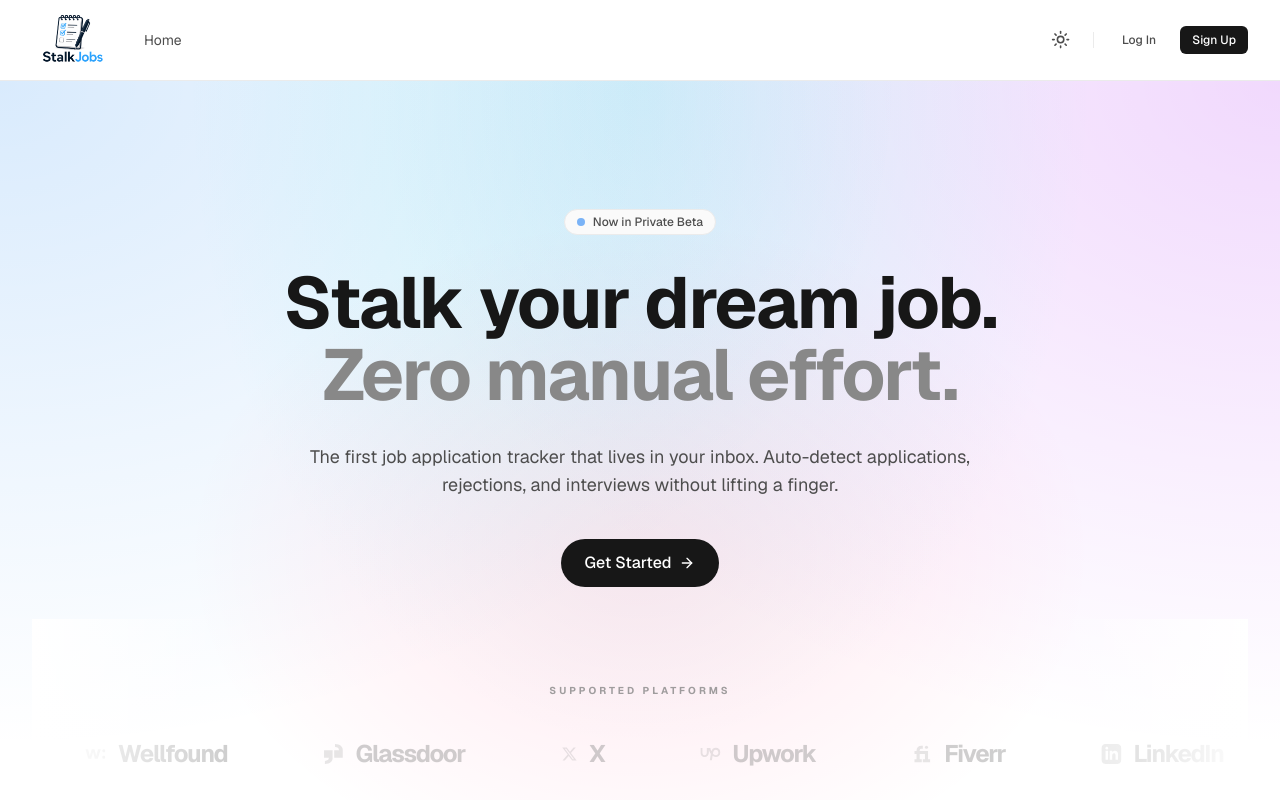
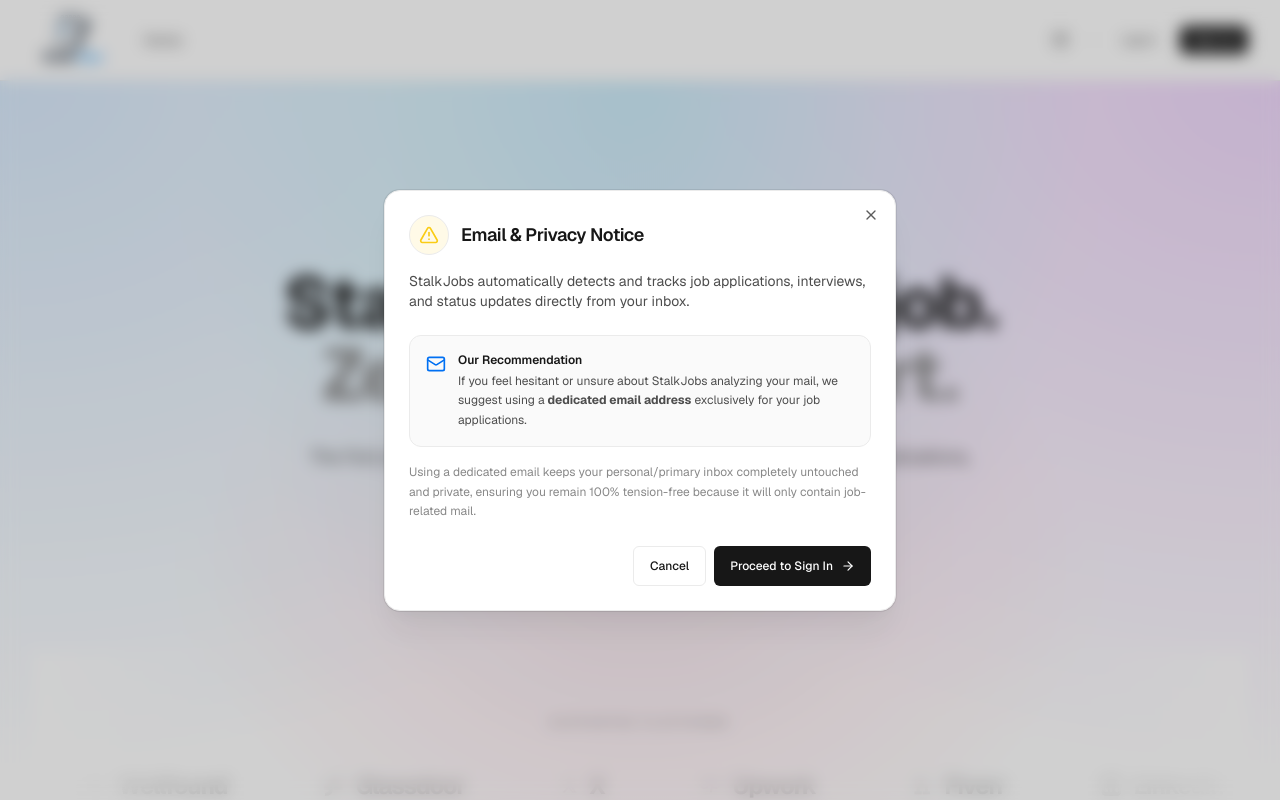
Before and after one commit to Utkarsh-Mauryaa/Stalk-Jobs, a Next.js app: page / in a window 1280 px wide. Both pictures are taken after a click on the button "Log In". Shown: the top 800 px of the page. Built offline with nearby package versions, Linux system fonts and the light colour scheme; no server answers.

Commit message:
add warning regarding selection of email account

```diff
--- /dev/null
+++ b/components/email-warning-dialog.tsx
@@ -0,0 +1,69 @@
+"use client"
+
+import { Dialog, DialogHeader, DialogTitle, DialogDescription, DialogFooter } from "@/components/ui/dialog"
+import { Button } from "@/components/ui/button"
+import { Mail, AlertTriangle, ArrowRight } from "lucide-react"
+import { signIn } from "next-auth/react"
+
+interface EmailWarningDialogProps {
+  open: boolean
+  onOpenChange: (open: boolean) => void
+}
+
+export function EmailWarningDialog({ open, onOpenChange }: EmailWarningDialogProps) {
+  const handleProceed = () => {
+    onOpenChange(false)
+    signIn("google", { callbackUrl: "/dashboard" })
+  }
+
+  return (
+    <Dialog open={open} onOpenChange={onOpenChange}>
+      <DialogHeader>
+        <div className="flex items-center gap-3 mb-2">
+          <div className="flex h-10 w-10 items-center justify-center rounded-full bg-warning/10 border border-warning/20 text-warning shrink-0">
+            <AlertTriangle className="h-5 w-5" />
+          </div>
+          <DialogTitle>Email & Privacy Notice</DialogTitle>
+        </div>
+        <DialogDescription className="text-body text-sm mt-2">
+          StalkJobs automatically detects and tracks job applications, interviews, and status updates directly from your inbox.
+        </DialogDescription>
+      </DialogHeader>
+
+      <div className="p-6 pt-0 space-y-4">
+        <div className="border border-hairline rounded-lg bg-canvas-soft p-4 space-y-3">
+          <div className="flex gap-3 items-start">
+            <Mail className="h-5 w-5 text-link shrink-0 mt-0.5" />
+            <div>
+              <p className="text-xs font-semibold text-ink">Our Recommendation</p>
+              <p className="text-xs text-body leading-relaxed mt-1">
+                If you feel hesitant or unsure about StalkJobs analyzing your mail, we suggest using a <strong>dedicated email address</strong> exclusively for your job applications.
+              </p>
+            </div>
+          </div>
+        </div>
+
+        <p className="text-xs text-mute leading-relaxed">
+          Using a dedicated email keeps your personal/primary inbox completely untouched and private, ensuring you remain 100% tension-free because it will only contain job-related mail.
+        </p>
+      </div>
+
+      <DialogFooter className="p-6 pt-0 flex flex-col-reverse sm:flex-row sm:justify-end gap-2">
+        <Button
+          variant="secondary"
+          onClick={() => onOpenChange(false)}
+          className="text-xs rounded-sm"
+        >
+          Cancel
+        </Button>
+        <Button
+          variant="primary"
+          onClick={handleProceed}
+          className="gap-2 group text-xs rounded-sm bg-ink text-canvas hover:bg-ink/90"
+        >
+          Proceed to Sign In <ArrowRight className="h-3.5 w-3.5 transition-transform group-hover:translate-x-0.5" />
+        </Button>
+      </DialogFooter>
+    </Dialog>
+  )
+}
--- a/components/hero.tsx
+++ b/components/hero.tsx
@@ -1,14 +1,17 @@
 "use client"
 
+import { useState } from "react"
 import { motion } from "framer-motion"
 import { Button } from "@/components/ui/button"
 import Link from "next/link"
 import { ArrowRight } from "lucide-react"
 import { LogoMarquee } from "@/components/logo-marquee"
-import { signIn, useSession } from "next-auth/react"
+import { useSession } from "next-auth/react"
+import { EmailWarningDialog } from "@/components/email-warning-dialog"
 
 export function Hero() {
   const { data: session } = useSession()
+  const [isEmailWarningOpen, setIsEmailWarningOpen] = useState(false)
 
   return (
     <section className="relative overflow-hidden pt-20 pb-32 lg:pt-32 lg:pb-48 mesh-gradient">
@@ -62,7 +65,7 @@
               <Button
                 size="lg"
                 className="gap-2 group"
-                onClick={() => signIn("google", { callbackUrl: "/dashboard" })}
+                onClick={() => setIsEmailWarningOpen(true)}
               >
                 Get Started <ArrowRight className="h-4 w-4 transition-transform group-hover:translate-x-1" />
               </Button>
@@ -73,12 +76,14 @@
             initial={{ opacity: 0, y: 20 }}
             animate={{ opacity: 1, y: 0 }}
             transition={{ delay: 0.6, duration: 0.6 }}
-            className="w-full"
+            className="w-full mt-8"
           >
             <LogoMarquee />
           </motion.div>
         </div>
       </motion.div>
+
+      <EmailWarningDialog open={isEmailWarningOpen} onOpenChange={setIsEmailWarningOpen} />
     </section>
   )
 }
--- a/components/how-it-works-section.tsx
+++ b/components/how-it-works-section.tsx
@@ -36,7 +36,7 @@
           <Step
             number="01"
             title="Connect"
-            description="Sign up with the email you use for job applications. No complex filters required."
+            description="Connect a dedicated email address exclusively used for job applications for absolute peace of mind."
           />
           <Step
             number="02"
--- a/components/navbar.tsx
+++ b/components/navbar.tsx
@@ -5,12 +5,13 @@
 import Image from "next/image"
 import { Button } from "@/components/ui/button"
 import { motion, AnimatePresence } from "framer-motion"
-import { signIn, signOut, useSession } from "next-auth/react"
+import { signOut, useSession } from "next-auth/react"
 import dynamic from "next/dynamic"
 import { Menu, X, ChevronDown, User, Settings, LogOut, LayoutDashboard } from "lucide-react"
 
 import { APP_NAME } from "@/constants"
 import { SettingsDialog } from "@/components/settings-dialog"
+import { EmailWarningDialog } from "@/components/email-warning-dialog"
 
 const ThemeToggle = dynamic(() => import("@/components/theme-toggle").then(mod => mod.ThemeToggle), {
   ssr: false,
@@ -22,6 +23,7 @@
   const [isOpen, setIsOpen] = useState(false)
   const [isDropdownOpen, setIsDropdownOpen] = useState(false)
   const [isSettingsOpen, setIsSettingsOpen] = useState(false)
+  const [isEmailWarningOpen, setIsEmailWarningOpen] = useState(false)
 
   return (
     <>
@@ -158,7 +160,7 @@
                 <Button
                   variant="ghost"
                   size="sm"
-                  onClick={() => signIn("google", { callbackUrl: "/dashboard" })}
+                  onClick={() => setIsEmailWarningOpen(true)}
                 >
                   Log In
                 </Button>
@@ -167,7 +169,7 @@
                     variant="primary"
                     size="sm"
                     className="rounded-sm"
-                    onClick={() => signIn("google", { callbackUrl: "/dashboard" })}
+                    onClick={() => setIsEmailWarningOpen(true)}
                   >
                     Sign Up
                   </Button>
@@ -269,7 +271,7 @@
                       className="w-full justify-center"
                       onClick={() => {
                         setIsOpen(false)
-                        signIn("google", { callbackUrl: "/dashboard" })
+                        setIsEmailWarningOpen(true)
                       }}
                     >
                       Log In
@@ -279,7 +281,7 @@
                       className="w-full rounded-sm justify-center"
                       onClick={() => {
                         setIsOpen(false)
-                        signIn("google", { callbackUrl: "/dashboard" })
+                        setIsEmailWarningOpen(true)
                       }}
                     >
                       Sign Up
@@ -296,6 +298,7 @@
 
       {/* Settings Dialog */}
       <SettingsDialog open={isSettingsOpen} onOpenChange={setIsSettingsOpen} />
+      <EmailWarningDialog open={isEmailWarningOpen} onOpenChange={setIsEmailWarningOpen} />
     </>
   )
 }
```
